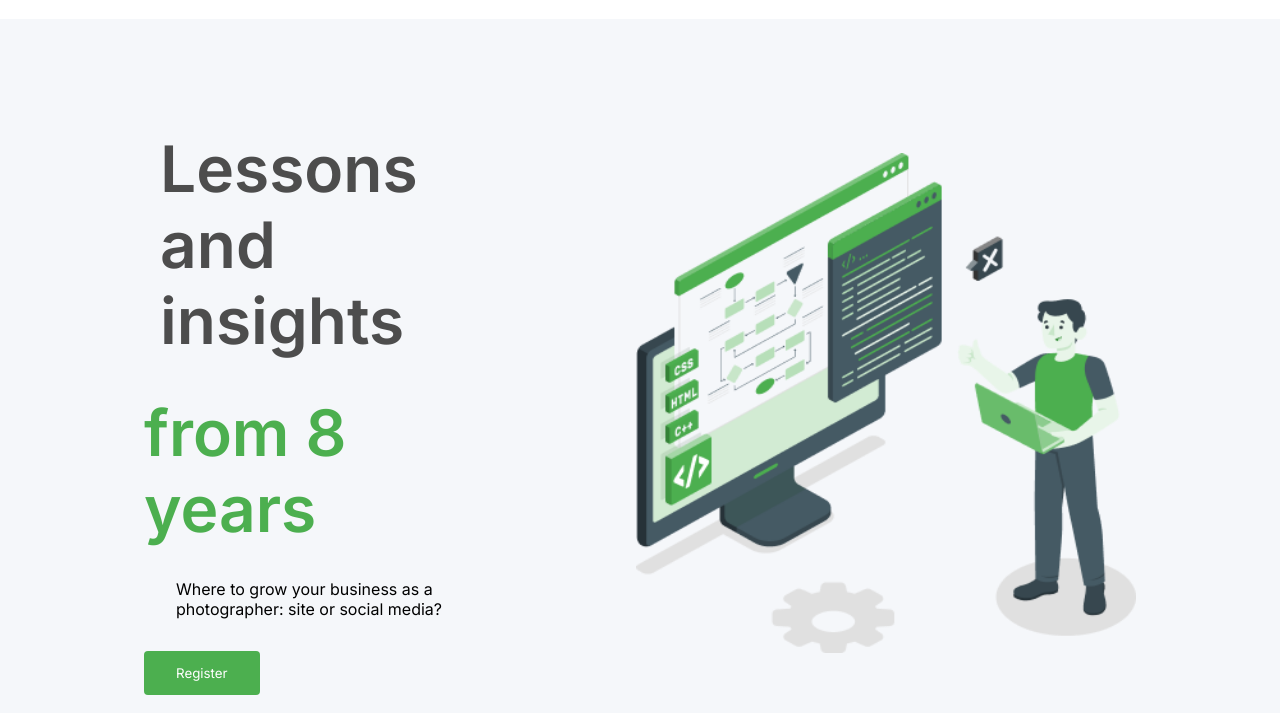
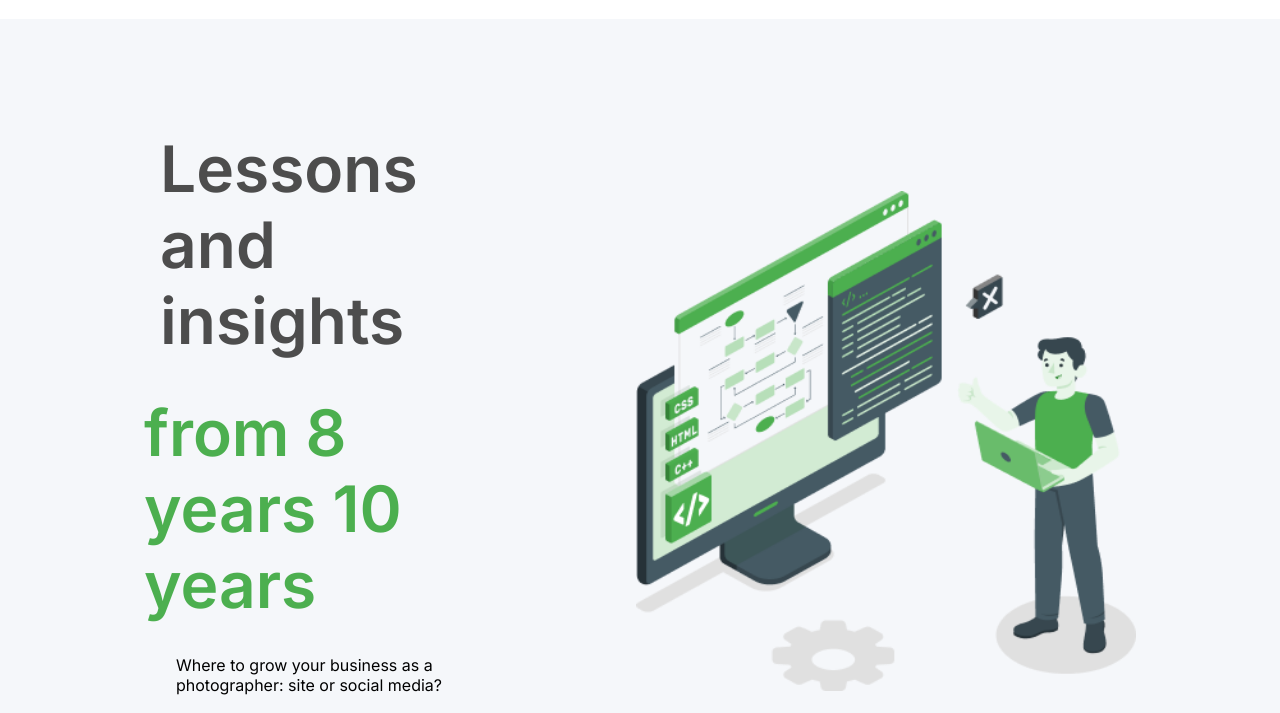
Before and after one commit to vannq1/vannq1, a plain HTML site: page index.html in a window 1280 px wide. Shown: the part 87-800 px from the top of the page. Drawn offline with Linux system fonts and the light colour scheme.

Commit message:
edit img

```diff
--- a/index.html
+++ b/index.html
@@ -35,7 +35,7 @@
         <div class="container hero-layout">
             <div class="hero_content">
                 <h1 class="hero_content-title">Lessons and insights</h1><br>
-                <h1 class="brand">from 8 years</h1>
+                <h1 class="brand">from 8 years 10 years</h1>
                 <p class="hero_content-body">Where to grow your business as a photographer: site or social media?</p>
                 <button class="btn_primary">Register</button>
             </div>
```
